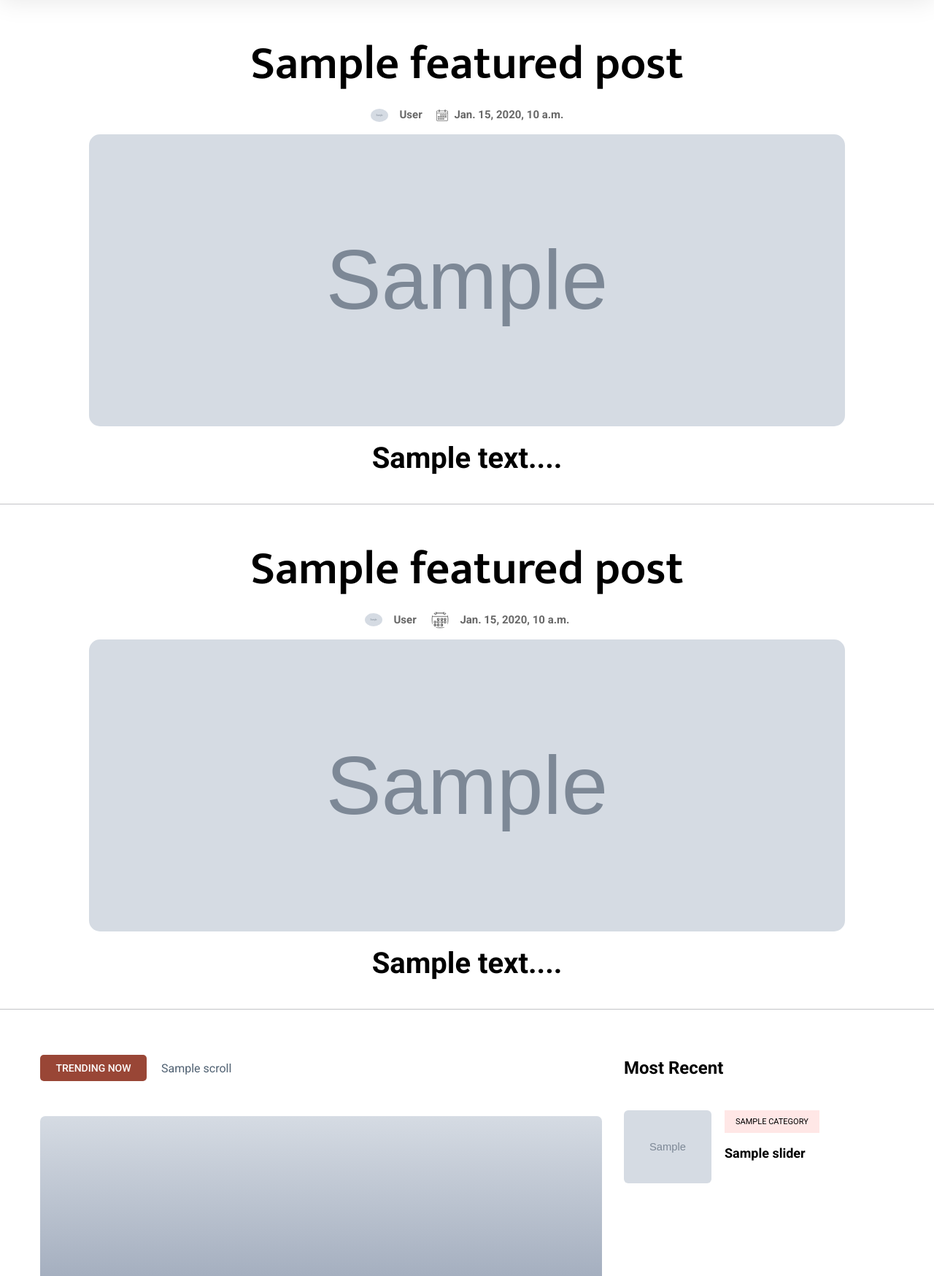
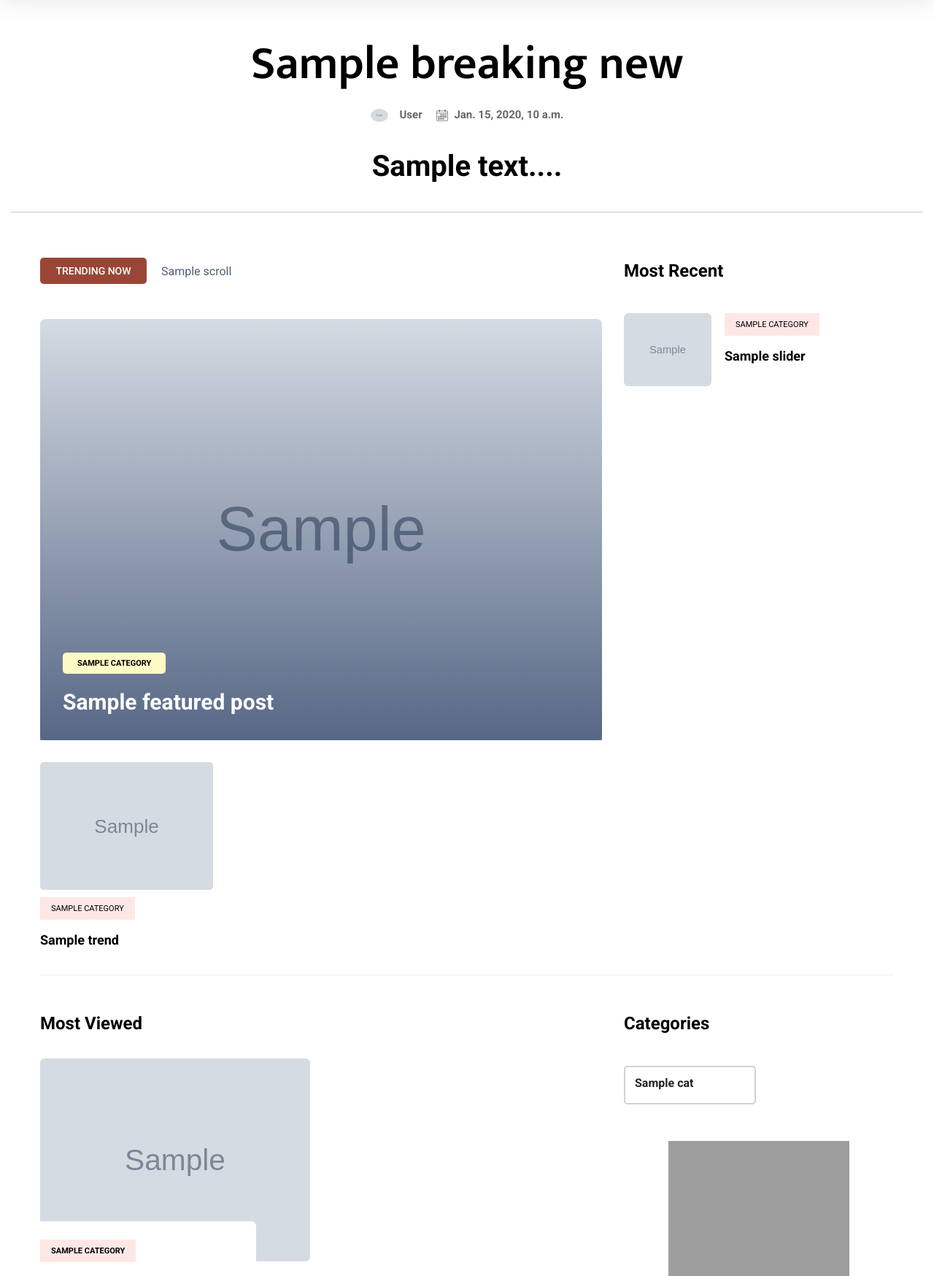
Before and after one commit to ElytraSolutions/EngineersNepal, a Django app: template templates/home/home.html in a window 1280 px wide. Shown: the part 210-1958 px from the top of the page at 73% size. Run offline with Django 4.2, Linux system fonts and the light colour scheme; the template is opened without the code that fills it: most values are stand-ins (such as "Sample title", 1, 10 or a date in 2020); grey boxes marked "Sample" are stand-in pictures; some libraries are stand-ins or nearby versions; grey boxes are pictures that could not be loaded.

Commit message:
breaking news with and without photos done

```diff
--- a/home/forms.py
+++ b/home/forms.py
@@ -6,7 +6,7 @@ from django.contrib.auth.forms import UserCreationForm
 class PostForm(forms.ModelForm):
     class Meta:
         model=Post
-        fields = ['title','thumbnail','categories','content',]
+        fields = ['title','thumbnail','categories','content','breakingthumbnail','breaking']
         widgets = {
             'category': forms.Select(),
             'body': forms.Textarea(),
--- a/home/models.py
+++ b/home/models.py
@@ -59,7 +59,7 @@ class Category(models.Model):
 class Post(models.Model):
     title = models.CharField(max_length=100)
     timestamp = models.DateField(null=True, blank=True)
-    thumbnail = models.ImageField(upload_to='post_thumbs')
+    thumbnail = models.ImageField(upload_to='post_thumbs', null=True, blank=True)
     author = models.ForeignKey(Author, on_delete=models.CASCADE)
     categories = models.ForeignKey(Category, on_delete=models.CASCADE)
     content = RichTextUploadingField(blank=True, null=True,config_name='default')
@@ -67,6 +67,8 @@ class Post(models.Model):
     featured=models.BooleanField(default=False)
     views=models.IntegerField(default=1)
     approved=models.BooleanField(default=False)
+    breaking=models.BooleanField(default=False)
+    breakingthumbnail=models.BooleanField(default=True)
 
     def save(self, *args, **kwargs):
         super(Post, self).save()
--- a/home/views.py
+++ b/home/views.py
@@ -167,11 +167,13 @@ def homepage(request):
     categories=Category.objects.all().order_by('priority')
     videos=Videos.objects.all()
     weekly_top=all_posts.filter(timestamp__range=[from_date, datetime.now()]).order_by('-views')[:6]
+    breaking_news=all_posts.filter(breaking=True).order_by('-timestamp')
+    print(breaking_news)
     for category in categories:
         if category.featured==True:
-            category_dict[category]=all_posts.filter(categories__slug=category.slug).order_by('-id')[:7]
+            category_dict[category]=all_posts.filter(categories__slug=category.slug, breaking=False).order_by('-id')[:7]
     context={'trending1':trending_1,'trending2':trending_2, 'featured_post':featured_post, 'weekly_top':weekly_top,
-             'categories':categories, 'category_dict':category_dict,}
+             'categories':categories, 'category_dict':category_dict,'breaking_news':breaking_news,}
     return render(request,'home/home.html',context)
 
 def newsdetail(request,slug):
--- a/templates/home/home.html
+++ b/templates/home/home.html
@@ -32,59 +32,29 @@
 
 
 <div class="container-fluid mt-50 text-center">
+    {% for breaking_new in breaking_news %}
     <div class="row justify-content-center">
 
         <div class = 'col-md-9 mb-10'>
-        <h1><a  class="breaking_title" href="{% url 'newsdetail' featured_post.slug %}">{{featured_post.title|slice:120}}</a></h1>
+        <h1><a  class="breaking_title" href="{% url 'newsdetail' breaking_new.slug %}">{{breaking_new.title|slice:120}}</a></h1>
         </div>
-
-
-        <div class="mb-15"><img src="{{featured_post.author.profile_picture.url}}" style="width: 3vh; height:auto; border-radius: 50%;">&nbsp;&nbsp;&nbsp;&nbsp;<span style="font-size: 15px; color:#676767;font-weight: 600;">{{featured_post.author.fullname}}</span>
-            &nbsp;&nbsp;&nbsp;&nbsp;<img src="{% static 'calendar.png' %}" style="width: 2vh; height:auto;">&nbsp;&nbsp;<span style="font-size: 15px; color:#676767;font-weight: 600;">{{featured_post.timestamp}}</span>
+        <div class="mb-15"><img src="{{breaking_new.author.profile_picture.url}}" style="width: 3vh; height:auto; border-radius: 50%;">&nbsp;&nbsp;&nbsp;&nbsp;<span style="font-size: 15px; color:#676767;font-weight: 600;">{{breaking_new.author.fullname}}</span>
+            &nbsp;&nbsp;&nbsp;&nbsp;<img src="{% static 'calendar.png' %}" style="width: 2vh; height:auto;">&nbsp;&nbsp;<span style="font-size: 15px; color:#676767;font-weight: 600;">{{breaking_new.timestamp}}</span>
         </div>
-
-
-
+        {% if breaking_new.breakingthumbnail %}
       <div class="col-md-10 text-center image-wala">
-        <a href = "{% url 'newsdetail' featured_post.slug %}"><img class="img-fuild"  src="{{featured_post.thumbnail.url}}" alt=""></a>
+        <a href = "{% url 'newsdetail' breaking_new.slug %}"><img class="img-fuild"  src="{{breaking_new.thumbnail.url}}" alt=""></a>
       </div>
+      {% endif %}
 
       <div class = 'col-md-9 mt-20'>
-        <h1><a href="{% url 'newsdetail' featured_post.slug %}">{{featured_post.content|safe|slice:300}}...</a></h1>
+        <h1><a href="{% url 'newsdetail' breaking_new.slug %}">{{breaking_new.content|safe|slice:300}}...</a></h1>
         </div>
 
     </div>
+    <hr>
+    {% endfor %}
   </div>
-
-  <hr>
-
-  <div class="container-fluid mt-50 text-center">
-    <div class="row justify-content-center">
-
-        <div class = 'col-md-9 mb-10'>
-        <h1><a  class="breaking_title" href="{% url 'newsdetail' featured_post.slug %}">{{featured_post.title|slice:120}}</a></h1>
-        </div>
-
-
-        <div class="mb-15"><img src="{{featured_post.author.profile_picture.url}}" style="width: 3vh; height:auto; border-radius: 50%;">&nbsp;&nbsp;&nbsp;&nbsp;<span style="font-size: 15px; color:#676767;font-weight: 600;">{{featured_post.author.fullname}}</span>
-            &nbsp;&nbsp;&nbsp;&nbsp;<img src="{% static 'calendar.png' %}" style="width: 3vh; height:auto; border-radius: 50%;">&nbsp;&nbsp;&nbsp;&nbsp;<span style="font-size: 15px; color:#676767;font-weight: 600;">{{featured_post.timestamp}}</span>
-        </div>
-
-
-
-      <div class="col-md-10 text-center image-wala">
-        <a href = "{% url 'newsdetail' featured_post.slug %}"><img class="img-fuild" src="{{featured_post.thumbnail.url}}" alt=""></a>
-      </div>
-
-      <div class = 'col-md-9 mt-20'>
-        <h1><a href="{% url 'newsdetail' featured_post.slug %}">{{featured_post.content|safe|slice:300}}...</a></h1>
-        </div>
-
-    </div>
-  </div>
-
-  <hr>
-
 {% endblock breaking %}
 
 
```
Also changed, not shown: home/migrations/0031_post_breaking_alter_post_thumbnail.py (added), home/migrations/0032_post_breakingthumbnail.py (added).
